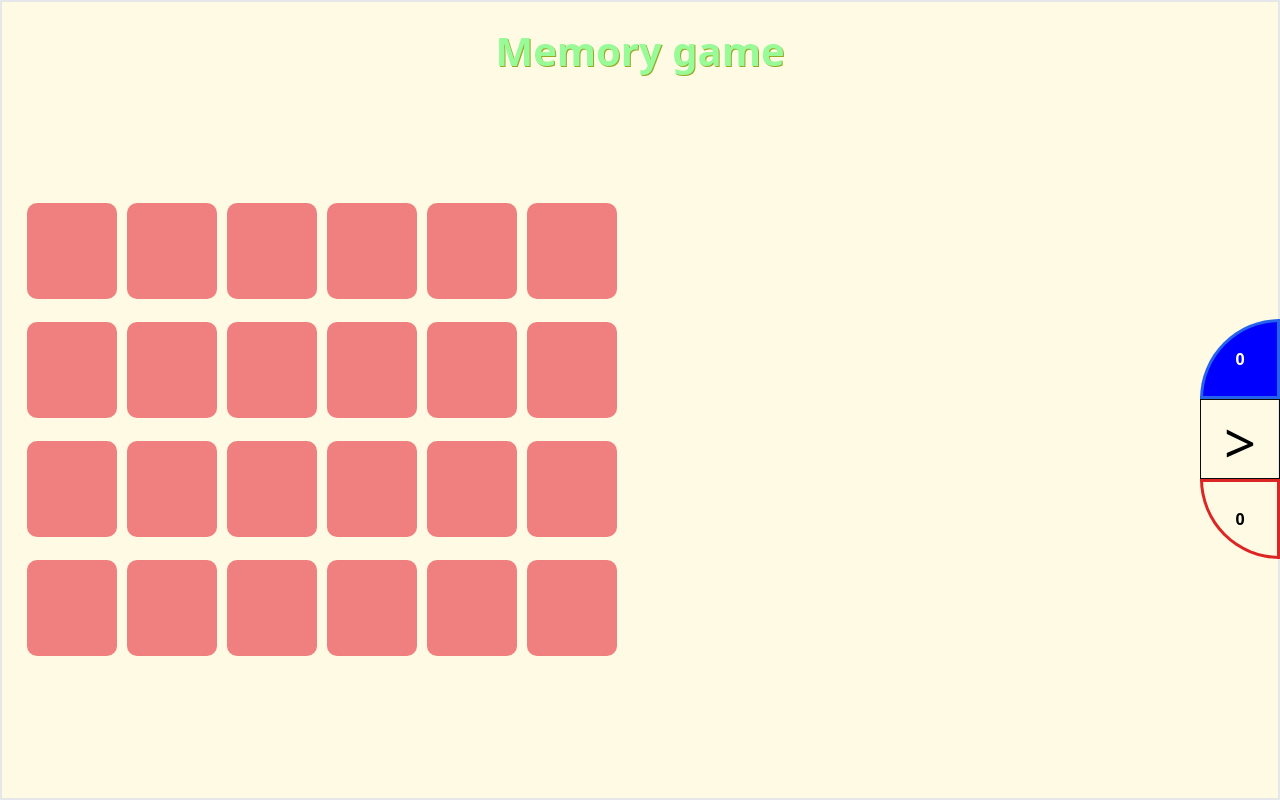
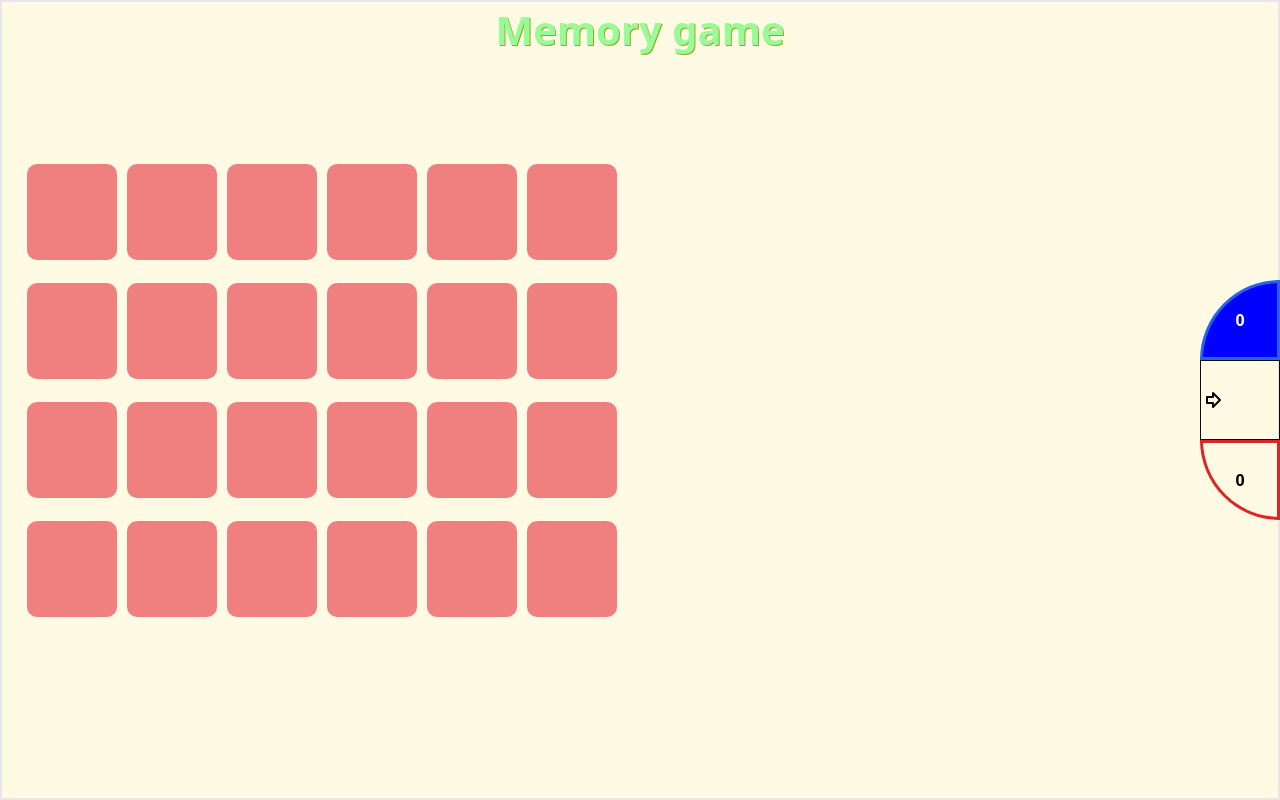
Before and after one commit to Roshan2022Anand/Play_me, a Next.js app: page /Memory-game in a window 1280 px wide. Both pictures are taken after a click on the button "START". Built offline with nearby package versions, Linux system fonts and the light colour scheme.

Commit message:
Modified the style of the images in the box and added some icons

```diff
--- a/app/Memory-game/Memory-game.module.css
+++ b/app/Memory-game/Memory-game.module.css
@@ -27,6 +27,7 @@
 
  .card-front {
      background-color: var(--btn-hover-color);
+     padding: 1px;
  }
 
  .card-back {
@@ -64,10 +65,11 @@
      color: black;
      font-size: 7vh;
      border-radius: 0px;
+     text-align: center;
 
-     &:hover{
-        background-color: transparent;
-        scale: 1;
+     &:hover {
+         background-color: transparent;
+         scale: 1;
      }
  }
 
--- a/app/Memory-game/page.js
+++ b/app/Memory-game/page.js
@@ -6,6 +6,7 @@ import styles from '@/app/Memory-game/Memory-game.module.css'
 import { MyContext } from '@/Helper/Context'
 import Screen from '@/Components/Screen';
 import Menu from '@/Components/Menu';
+import { ArrowBigRight } from 'lucide-react';
 const page = () => {
 
 
@@ -102,10 +103,9 @@ const page = () => {
 
     //function to check if both cards match each other
     const checkIfPairMatches = async () => {
-        if (allCards[userCardFlipped[0]].txt == allCards[userCardFlipped[1]].txt) {
+        if (allCards[userCardFlipped[0]].imgSrc == allCards[userCardFlipped[1]].imgSrc) {
             await waitExc(1000)
             playerOneChance ? setplayerOneScore(playerOneScore + 1) : setplayerTwoScore(playerTwoScore + 1)
-
         } else {
             await waitExc(2000)
             flipTwoCardBackWards(userCardFlipped);//directs to line 80
@@ -137,7 +137,7 @@ const page = () => {
         <>
             <Screen />
             <div className='w-screen h-screen flex flex-col justify-evenly items-center border-2'>
-                <header>Memory game</header>
+                <header className='absolute top-0'>Memory game</header>
 
                 {(startGameState == 0) ? <Menu start={shuffelCards} /> :
                     <main className='w-screen h-[85vh] flex items-center justify-between'>
@@ -148,7 +148,7 @@ const page = () => {
                                         <ReactCardFlip flipDirection='horizontal' isFlipped={ele.flip}>
                                             <div className={styles["card-front"]}>{ele.txt}
                                                 <img src={ele.imgSrc} width={0} height={0}
-                                                className='w-full h-full object-contain'
+                                                    className='w-full h-full object-contain rounded-xl'
                                                 />
                                             </div>
                                             <div className={styles["card-back"]} onClick={() => { flipTheCard(index) }}></div>
@@ -173,7 +173,7 @@ const page = () => {
                                 }}>
                                 {playerOneScore}</div>
 
-                            <button onClick={() => { setstartGameState(0) }} className={styles.backBtn}>{'>'}</button>
+                            <button onClick={() => { setstartGameState(0) }} className={styles.backBtn}><ArrowBigRight /></button>
 
                             <div
                                 className={`${styles.players} border-red-600 rounded-bl-full`}
--- a/package.json
+++ b/package.json
@@ -11,7 +11,8 @@
   "dependencies": {
     "@gsap/react": "^2.1.1",
     "gsap": "^3.12.5",
-    "next": "14.2.5",
+    "lucide-react": "^0.454.0",
+    "next": "^14.2.16",
     "react": "^18",
     "react-card-flip": "^1.2.3",
     "react-dom": "^18"
```
Also changed, not shown: 1 other file (tests, documents, lock files or other folders).
